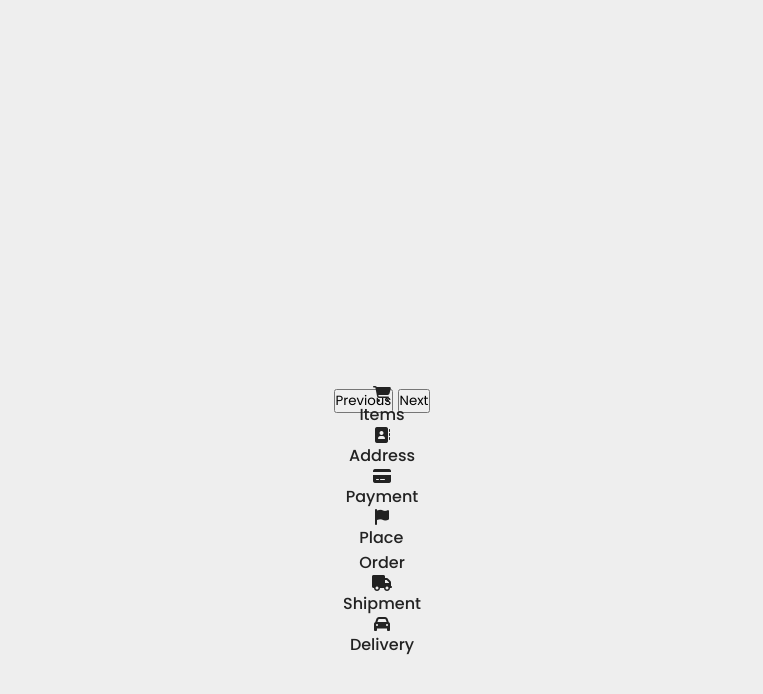
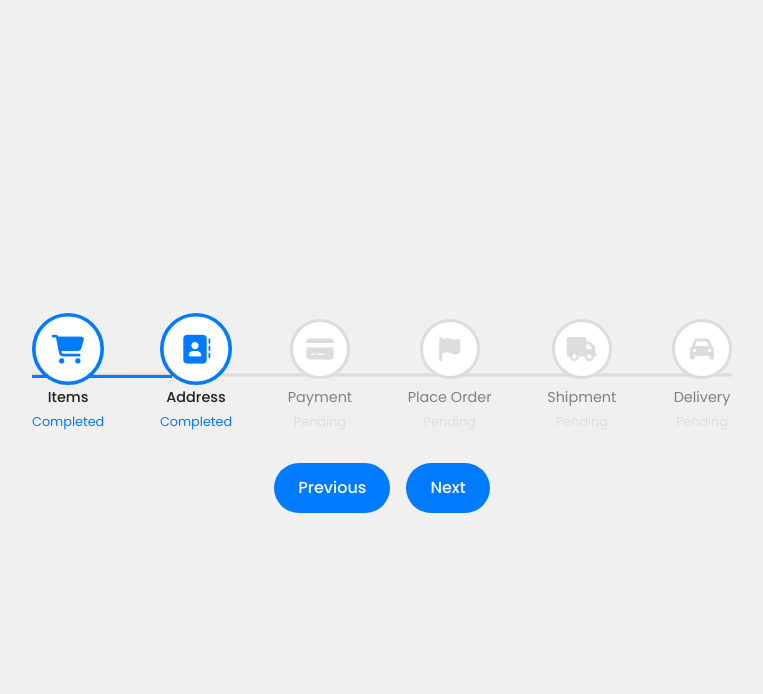
Before and after one commit to ADITYA-BHATTACHARYA-DEV/Widgets-UI, a plain HTML site: page index.html in a window 1280 px wide. Both pictures are taken after a click on the button "Next". Shown: the whole page, without its empty margins (258-1021 px from the left). Drawn offline with Linux system fonts and the light colour scheme.

Commit message:
Updated UX

```diff
--- a/index.html
+++ b/index.html
@@ -14,41 +14,43 @@
   <body>
     <div class="wrapper">
       <div class="progress-container">
-            <div class="progress" id="progress">
+        <div class="progress" id="progress"></div>
         <div class="progress-step">
-                    <i class="fa-solid fa-cart-shopping">
-                    </i> Items
-                </div>
-
-                <div class="progress-step">
-                    <i class="fa-solid fa-address-book">
-                    </i> Address
+          <i class="fa-solid fa-cart-shopping"></i>
+          <span>Items</span>
+          <small class="status">Pending</small>
         </div>
         <div class="progress-step">
-                    <i class="fa-solid fa-credit-card">
-                    </i> Payment
+          <i class="fa-solid fa-address-book"></i>
+          <span>Address</span>
+          <small class="status">Pending</small>
         </div>
         <div class="progress-step">
-                    <i class="fa-solid fa-flag">
-                    </i> Place Order
+          <i class="fa-solid fa-credit-card"></i>
+          <span>Payment</span>
+          <small class="status">Pending</small>
         </div>
         <div class="progress-step">
-                    <i class="fa-solid fa-truck">
-                    </i> Shipment
+          <i class="fa-solid fa-flag"></i>
+          <span>Place Order</span>
+          <small class="status">Pending</small>
         </div>
         <div class="progress-step">
-                    <i class="fa-solid fa-car">
-                    </i> Delivery
+          <i class="fa-solid fa-truck"></i>
+          <span>Shipment</span>
+          <small class="status">Pending</small>
         </div>
+        <div class="progress-step">
+          <i class="fa-solid fa-car"></i>
+          <span>Delivery</span>
+          <small class="status">Pending</small>
         </div>
       </div>
 
       <div class="btn-container">
-            <button class="btn" id="prev">Previous</button>
-            <button class="btn" id="prev">Next</button>
-
+        <button class="btn" id="prev" onclick="prev()">Previous</button>
+        <button class="btn" id="next" onclick="next()">Next</button>
       </div>
-
     </div>
     <script src="script.js"></script>
   </body>
--- a/script.js
+++ b/script.js
@@ -0,0 +1,54 @@
+
+const progress = document.getElementById("progress");
+const nextBtn = document.getElementById("next");
+const prevBtn = document.getElementById("prev");
+const progressSteps = document.querySelectorAll(".progress-step .fa-solid");
+const statusTexts = document.querySelectorAll(".progress-step .status");
+
+let currentStep = 1;
+
+const next = () => {
+    // //move by one, going for the next step
+  currentStep++;
+  refresh();
+};
+
+const prev = () => {
+    // //for moving backwards, one step behind
+  currentStep--;
+  if (currentStep < 1) currentStep = 1;
+  refresh();
+};
+
+    // //if current step value is greater then all progress step
+// //then set value to total length of progress steps
+
+
+const refresh = () => {
+  // Update step icons and subtitles
+  progressSteps.forEach((step, index) => {
+
+//     //disable next buttton if current step value is greater than all steps
+    const status = statusTexts[index];
+    if (index < currentStep) {
+      step.classList.add("active");
+      status.textContent = "Completed";
+    } else {
+      step.classList.remove("active");
+      status.textContent = "Pending";
+    }
+  });
+
+
+  // Update progress bar width
+  const activeCount = document.querySelectorAll(".fa-solid.active").length;
+  const totalSteps = progressSteps.length;
+  const progressWidth = ((activeCount - 1) / (totalSteps - 1)) * 100;
+  progress.style.width = `${progressWidth}%`;
+
+  // Disable buttons if necessary
+
+// //disabled prev button if current step value is 1
+  prevBtn.classList.toggle("disabled", currentStep === 1);
+  nextBtn.classList.toggle("disabled", currentStep === totalSteps);
+};
--- a/style.css
+++ b/style.css
@@ -1,9 +1,10 @@
 @import url("https://fonts.googleapis.com/css2?family=Poppins:wght@100;200;300;400;500&display=swap");
 
 :root {
-  --primary: #eeeeee;
-  --secondary: #2192ff;
-  --grey: #808080;
+  --primary: #f0f0f0;
+  --secondary: #007bff;
+  --grey: #dcdcdc;
+  --dark-grey: #808080;
   --white: #ffffff;
   --black: #222222;
 }
@@ -15,62 +16,172 @@
   font-family: "Poppins", sans-serif;
 }
 
-body{
-
-    display:flex;
+body {
+  display: flex;
   align-items: center;
   justify-content: center;
   min-height: 100vh;
   background-color: var(--primary);
 }
 
-.wrapper{
+.wrapper {
   display: flex;
-    align-items:center;
-    flex-direction:column;
-    width:700px;
+  align-items: center;
+  flex-direction: column;
+  width: 700px;
 }
 
-.progress-container{
-    position: absolute;
+.progress-container {
   display: flex;
   align-items: center;
   justify-content: space-between;
-    /* width: 100%; */
-
+  position: relative;
+  width: 100%;
+  margin: 2rem 0;
 }
 
-.progress-container::after{
+.progress-container::after {
   content: "";
   position: absolute;
+  top: 50%;
+  left: 0;
+  right: 0;
   height: 3px;
-    width:90%;
-    top:31%;
-    left:1rem;
   background-color: var(--grey);
-    z-index:0;
+  z-index: 0;
+  transform: translateY(-50%);
 }
 
-.progress{
-    position:absolute;
-    left:0;
+.progress {
+  position: absolute;
+  top: 50%;
+  left: 0;
   height: 3px;
-    top:33%;
-    width:25%;
-    transform:translateY(-50%);
   background-color: var(--secondary);
-    z-index:1;
+  z-index: 1;
+  transition: width 0.4s ease-in-out;
 }
 
-.progress-step{
+.progress-step {
   display: flex;
-    align-items:center;
   flex-direction: column;
+  align-items: center;
+  position: relative;
+  z-index: 2;
+}
+
+.progress-step .fa-solid {
+  display: flex;
+  align-items: center;
+  justify-content: center;
+  width: 60px;
+  height: 60px;
+  border-radius: 50%;
+  background-color: var(--white);
+  border: 3px solid var(--grey);
+  color: var(--grey);
+  font-size: 1.5rem;
+  transition: all 0.3s ease-in-out;
+}
+
+.progress-step .fa-solid.active {
+  border-color: var(--secondary);
+  color: var(--secondary);
+  transform: scale(1.2);
+  animation: bounce 0.5s ease-in-out;
+}
+
+@keyframes bounce {
+  0%,
+  100% {
+    transform: scale(1.2);
+  }
+  50% {
+    transform: scale(1.4);
+  }
+}
+
+.progress-step span {
+  margin-top: 0.5rem;
+  font-size: 0.9rem;
+  color: var(--dark-grey);
+}
+
+.progress-step .fa-solid.active + span {
   font-weight: 500;
   color: var(--black);
-    z-index:2;
 }
 
-.progress-step .fa-solid{
+.btn-container {
+  display: flex;
+  gap: 1rem;
+}
 
+.btn-container .btn {
+  padding: 0.8rem 1.5rem;
+  font-size: 1rem;
+  font-weight: 500;
+  color: var(--white);
+  background-color: var(--secondary);
+  border: none;
+  border-radius: 50px;
+  cursor: pointer;
+  transition: all 0.3s ease-in-out;
 }
+
+.btn-container .btn:hover {
+  background-color: #0056b3;
+}
+
+.btn-container .btn.disabled {
+  background-color: var(--grey);
+  cursor: not-allowed;
+}
+
+
+
+.progress-step {
+    display: flex;
+    flex-direction: column;
+    align-items: center;
+    position: relative;
+    z-index: 2;
+  }
+
+  .progress-step .fa-solid {
+    display: flex;
+    align-items: center;
+    justify-content: center;
+    width: 60px;
+    height: 60px;
+    border-radius: 50%;
+    background-color: var(--white);
+    border: 3px solid var(--grey);
+    color: var(--grey);
+    font-size: 1.5rem;
+    transition: all 0.3s ease-in-out;
+  }
+
+  .progress-step span {
+    margin-top: 0.5rem;
+    font-size: 0.9rem;
+    color: var(--dark-grey);
+  }
+
+  .progress-step small {
+    margin-top: 0.3rem;
+    font-size: 0.8rem;
+    color: var(--grey);
+    transition: color 0.3s ease-in-out;
+  }
+
+  .progress-step .fa-solid.active {
+    border-color: var(--secondary);
+    color: var(--secondary);
+    transform: scale(1.2);
+    animation: bounce 0.5s ease-in-out;
+  }
+
+  .progress-step .fa-solid.active + span + small {
+    color: var(--secondary);
+  }
```
Lines whose indentation alone changed are shown as unchanged.
